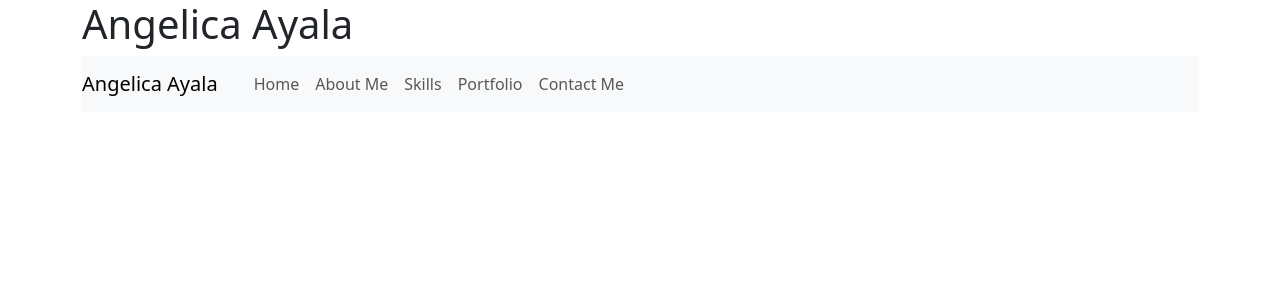
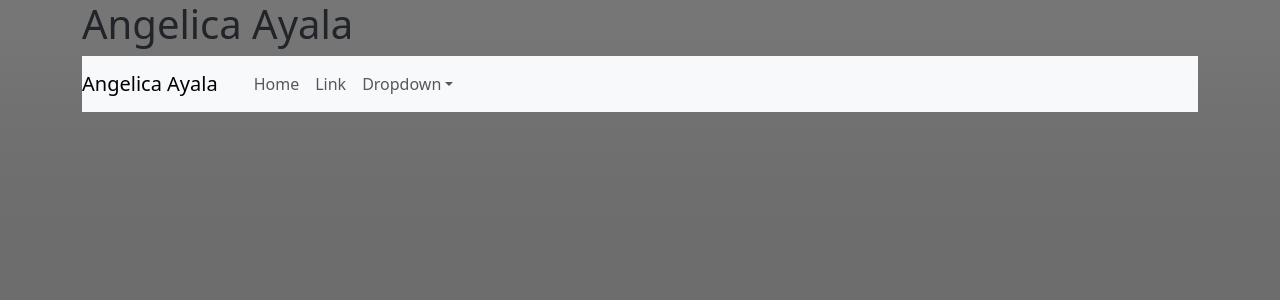
Before and after one commit to aayala4569/MyPortfolioFrontEnd, a React (Vite) app: page / in a window 1280 px wide. Shown: the top 300 px of the page. Built offline with nearby package versions, Linux system fonts and the light colour scheme.

Commit message:
working on navBar

```diff
--- a/src/App.css
+++ b/src/App.css
@@ -1,5 +1,12 @@
-.black-gradient-background {
-  background: linear-gradient(to bottom, #777676, #000000); /* Replace with your desired gradient colors */
+body,html{
+  background-repeat: none;
+  background-size: cover;
+  background: rgb(119,118,118);
+  background: linear-gradient(180deg, rgba(119,118,118,1) 4%, rgba(0,0,0,0.31838672969187676) 70%);
+  margin: 0;
+  height: 100%;
+  padding: 0;
+
 }
 
 
--- a/src/Components/NavBar.jsx
+++ b/src/Components/NavBar.jsx
@@ -7,9 +7,7 @@ import NavDropdown from 'react-bootstrap/NavDropdown';
 
 const NavBar = () => {
   return (
-
-      <Navbar expand="lg" className="bg-body-tertiary">
-
+    <Navbar expand="lg" className="bg-body-tertiary">
     <Navbar.Brand href="#home">Angelica Ayala</Navbar.Brand>
 
     <Container className="d-flex justify-content-end">
@@ -18,11 +16,8 @@ const NavBar = () => {
       <Navbar.Collapse id="basic-navbar-nav">
         <Nav className="me-auto">
           <Nav.Link href="#home">Home</Nav.Link>
-          <Nav.Link href="#AboutMe">About Me</Nav.Link>
-          <Nav.Link href="#Skills">Skills</Nav.Link>
-          <Nav.Link href="#Portfolio">Portfolio</Nav.Link>
-          <Nav.Link href="#ContactME">Contact Me</Nav.Link>
-          {/* <NavDropdown title="Dropdown" id="basic-nav-dropdown">
+          <Nav.Link href="#link">Link</Nav.Link>
+          <NavDropdown title="Dropdown" id="basic-nav-dropdown">
             <NavDropdown.Item href="#action/3.1">Action</NavDropdown.Item>
             <NavDropdown.Item href="#action/3.2">
               Another action
@@ -32,7 +27,7 @@ const NavBar = () => {
             <NavDropdown.Item href="#action/3.4">
               Separated link
             </NavDropdown.Item>
-          </NavDropdown> */}
+          </NavDropdown>
         </Nav>
       </Navbar.Collapse>
     </Container>
@@ -41,8 +36,6 @@ const NavBar = () => {
 
 
 
-
-
   );
 };
 
```
Also changed, not shown: src/Components/IntroImage.jsx (+16 -0 lines), Images/MyImage.png (added).
